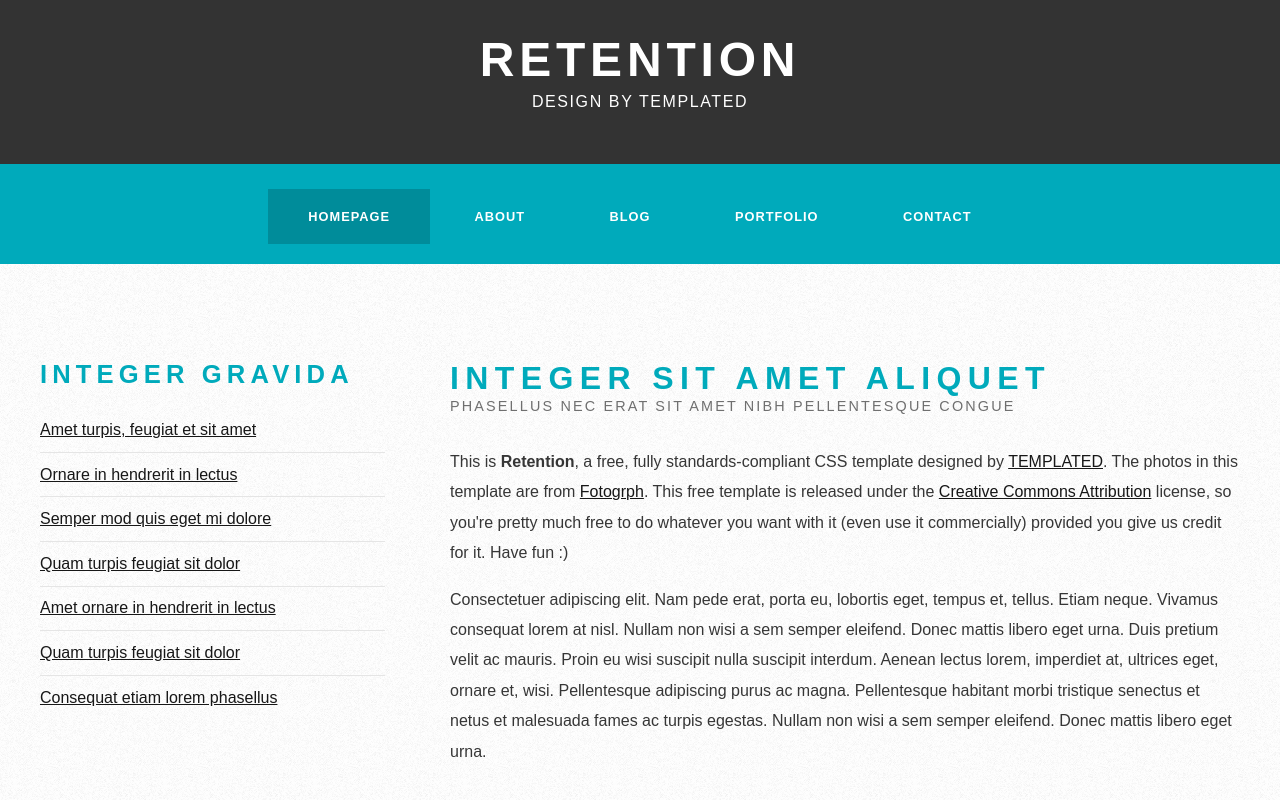
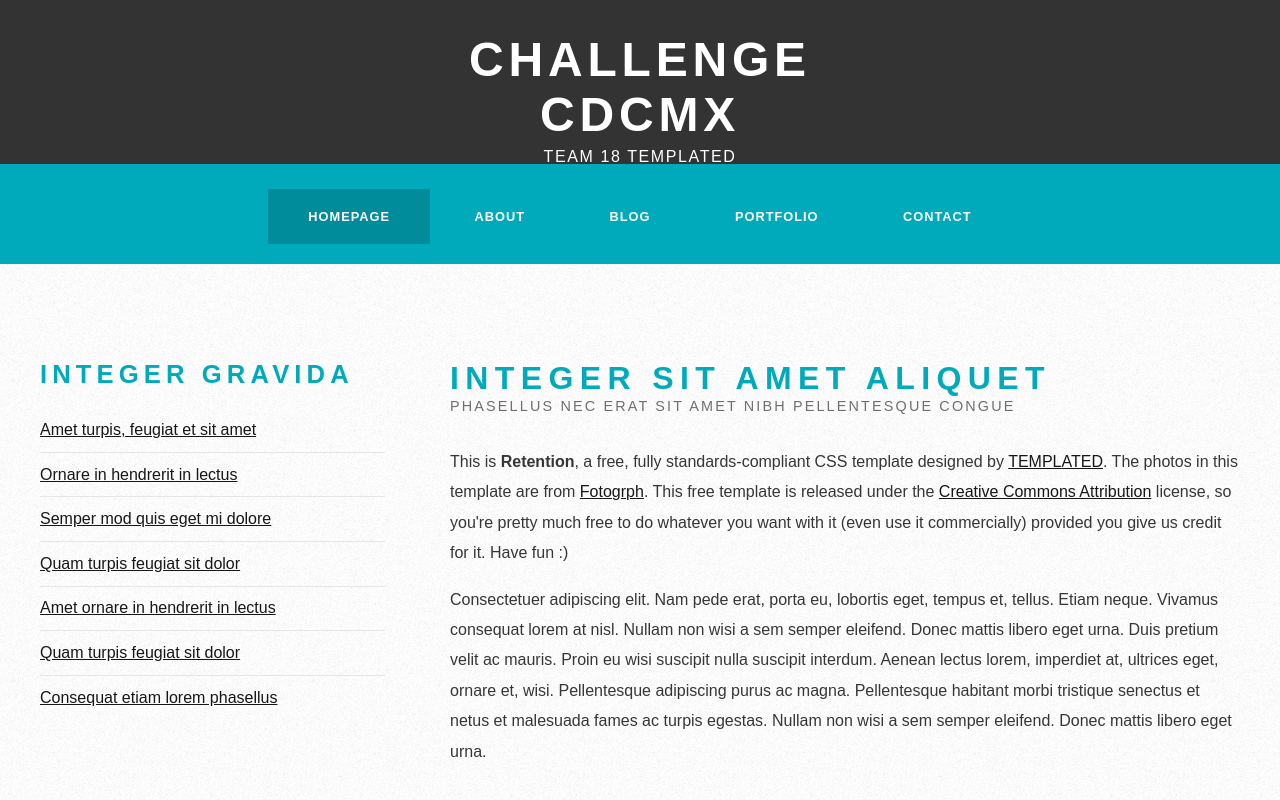
Before and after one commit to Fredie03/Prueba3, a plain HTML site: page index.html in a window 1280 px wide. Shown: the top 800 px of the page. Drawn offline with Linux system fonts and the light colour scheme.

Commit message:
Update index.html

```diff
--- a/index.html
+++ b/index.html
@@ -28,8 +28,8 @@ Released   : 20140221
 	<div id="header-wrapper">
 		<div id="header" class="container">
 			<div id="logo">
-				<h1><a href="#">Retention</a></h1>
-				<p>Design by <a href="http://templated.co" rel="nofollow">TEMPLATED</a></p>
+				<h1><a href="#">Challenge CdCMx</a></h1>
+				<p>Team 18 <a href="https://www.facebook.com/frediie.a.santos">TEMPLATED</a></p>
 			</div>
 			<div id="banner"> <a href="#" class="image"><img src="images/pic01.jpg" alt="" /></a> </div>
 		</div>
```
